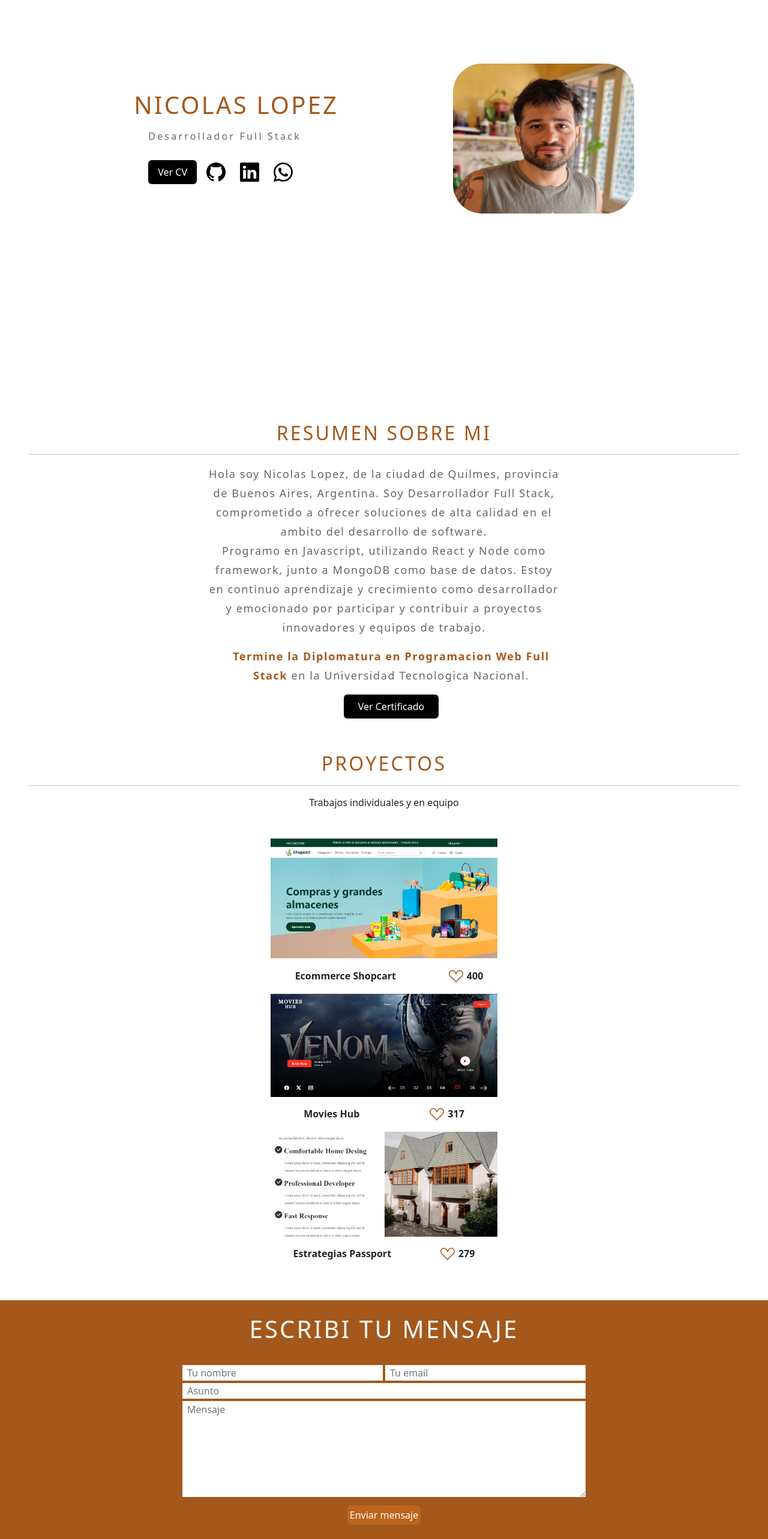
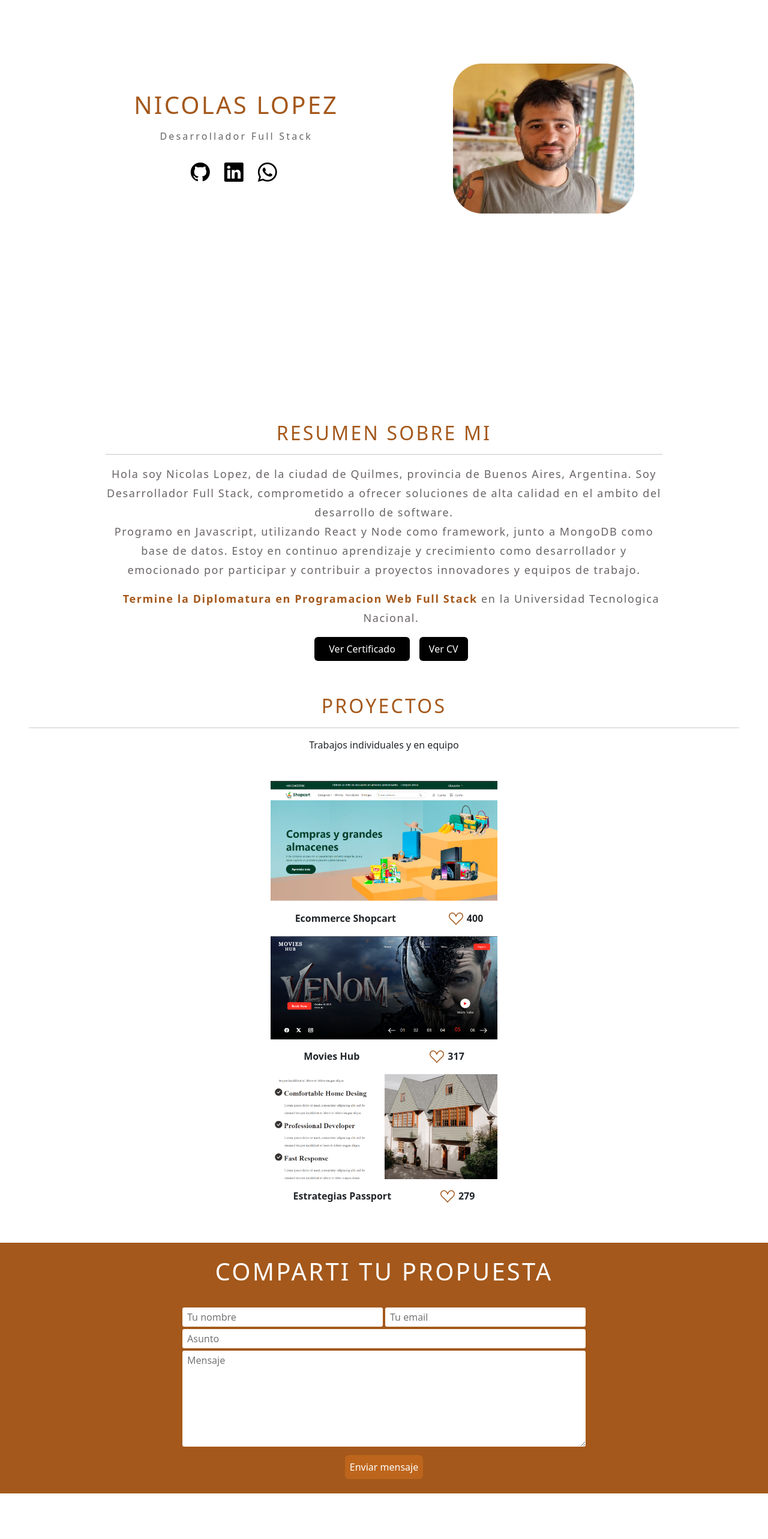
Before and after one commit to NicoLopezBjj/portfolio2.0, a React (Vite) app: page / in a window 1280 px wide. Shown: the part 229-2795 px from the top of the page at 60% size. After the commit the page ends 2719 px from the top, so only its background shows below. Built offline with nearby package versions, Linux system fonts and the light colour scheme.

Commit message:
changes in contact, hero and projects

```diff
--- a/src/Components/Contacto/Contacto.css
+++ b/src/Components/Contacto/Contacto.css
@@ -15,17 +15,19 @@
     text-align: center;
 }
 
+.borderRadius{
+    border-radius: 0.2em;
+}
 
 .otherBrown{
     background-color: #bd651c;
-
     border: none;
 }
 
 .otherBrown:hover{
     background-color: white;
     color: #bd651c;
-    font-weight: bold;
+    transition: 1s;
 }
 
 .none{
--- a/src/Components/Contacto/Contacto.jsx
+++ b/src/Components/Contacto/Contacto.jsx
@@ -67,28 +67,28 @@ const form = useRef()
         <section className='fondoMarron pb-4'>
             <div>
                 <div className='p-4'>
-                    <h1 className='tituloEscribi'>Escribi tu mensaje</h1>
+                    <h1 className='tituloEscribi'>Comparti tu propuesta</h1>
                 </div>
                 {enviado && <div className='alert alert-info mt-3 d-flex justify-content-center' style={{ textAlign: "center" }} role="alert">
                             Mensaje enviado correctamente.
                         </div>}
-            <div className='formulario mx-auto'>
+            <div className='formulario mx-auto '>
                 <form ref={form} onSubmit={sendEmail} className="center">
-                    <div className="mt-1 d-flex justify-content-center w-100">
-                        <input className="me-1 none ps-2 w-100" type="text" value={nombre} onChange={actualizaNombre} name="user_name" placeholder="Tu nombre"/>
-                        <input className='none ps-2 w-100' type="email" value={email} onChange={actualizaEmail} name="user_email" placeholder="Tu email"/>
+                    <div className="mt-1 d-flex justify-content-center w-100 ">
+                        <input className="me-1 none ps-2 w-100 p-1 borderRadius" type="text" value={nombre} onChange={actualizaNombre} name="user_name" placeholder="Tu nombre"/>
+                        <input className='none ps-2 w-100 borderRadius p-1' type="email" value={email} onChange={actualizaEmail} name="user_email" placeholder="Tu email"/>
                     </div>
                     <div className='w-100'>
-                        <input className="mt-1 none ps-2 w-100"  type="text" value={asunto} onChange={actualizaAsunto}  placeholder="Asunto"/>
+                        <input className="mt-1 none ps-2 w-100 borderRadius p-1"  type="text" value={asunto} onChange={actualizaAsunto}  placeholder="Asunto"/>
                     </div>
                     <div>
-                        <textarea className="mt-1 none ps-2 tercerInput w-100" placeholder="Mensaje" name="message" value={mensaje} onChange={actualizaMensaje} ></textarea>
+                        <textarea className="mt-1 none ps-2 tercerInput w-100 p-1 borderRadius" placeholder="Mensaje" name="message" value={mensaje} onChange={actualizaMensaje} ></textarea>
                     </div>
                 </form>
             </div>
 
             <div className='center'>
-                <button className="otherBrown p-1 mt-2 border-0 btn btn-primary" onClick={sendEmail}>Enviar mensaje</button>
+                <button className="otherBrown p-2 mt-2 border-0 btn btn-primary" onClick={sendEmail}>Enviar mensaje</button>
             </div>
 
         </div>
--- a/src/Components/Inicio/Inicio.css
+++ b/src/Components/Inicio/Inicio.css
@@ -4,7 +4,7 @@
 }
 
 .strong{
-    font-weight: 400;
+    font-weight: 500;
 }
 
 .color{
@@ -26,10 +26,11 @@
    color: #F4F4F4 !important;
 }
 
-button:hover {
+.btnCv:hover {
     transform: scale(1.05);
     transition: 1s;
-    color: #A4581B;
+    background-color: #A4581B !important;
+    color: white !important;
 }
 
 .gris{
@@ -56,8 +57,9 @@ button:hover {
 }
 
 .iconoHover:hover {
-    transform:scale(1.05);
+    transform:scale(1.08);
     transition: 1s;
+    color: #A4581B !important;
 }
 
 @media(min-width:760px){
--- a/src/Components/Inicio/Inicio.jsx
+++ b/src/Components/Inicio/Inicio.jsx
@@ -9,14 +9,13 @@ const Inicio = () => {
 
     return (
         <>
-        <div className="d-flex  height fondo  ancho">
-            <div id="inicio" className=' d-flex flex-column justify-content-center'>
-                <h1 className="empujar titleBrown  pb-2">Nicolas Lopez</h1>
+        <div className="d-flex justify-content-between height fondo ancho ">
+            <div id="inicio" className='d-flex flex-column justify-content-center text-center'>
+                <h1 className="titleBrown pb-2">Nicolas Lopez</h1>
                 <p className='gris mx-4 strong pb-2'>Desarrollador Full Stack</p>
-                <div className='d-flex justify-content-between align-items-center ms-lg-4'>
-                    <a href="#resumen"><button className="btn btn-primary color  border-0 px-3 py-2  x-large" href="#cv">Ver CV</button></a>
+                <div className='d-flex justify-content-center'>
                     <a href="https://github.com/NicoLopezBjj" target='_blank' className='iconoHover'>
-                        <i className="bi bi-github black  ms-3 me-lg-4 mx-2 newIcon"></i>
+                        <i className="bi bi-github black ms-3 me-lg-4 mx-2 newIcon"></i>
                     </a>
                     <a href="https://www.linkedin.com/in/nicolas-lopez-648a11279/" className='iconoHover' target='_blank'>
                          <i className="bi bi-linkedin black me-lg-4 me-2 newIcon "></i>
--- a/src/Components/SobreMi/SobreMi.css
+++ b/src/Components/SobreMi/SobreMi.css
@@ -1,3 +1,8 @@
+.ancho{
+    margin: 0 auto;
+    width: 80%;
+}
+
 .marronLetra{
     color:#A4581B;
 }
--- a/src/Components/SobreMi/SobreMi.jsx
+++ b/src/Components/SobreMi/SobreMi.jsx
@@ -4,17 +4,20 @@ const SobreMi = () => {
     const imageCertificado = "./certificado.jpg"
 
     return(
-        <div id="resumen" className="px-5 pt-4 mt-md-5 text-center">
+        <div id="resumen" className="px-5 pt-4 mt-md-5 text-center ancho">
             <h2 className='titleBrown'>Resumen sobre mi</h2>
             <hr />
-            <div className=" flex-md-row text-center text-justify  w-50 align-items-center centrado ">
+            <div className=" flex-md-row text-center text-justify align-items-center centrado ">
                 <div>
                     <p className='textoGris'>Hola soy Nicolas Lopez, de la ciudad de Quilmes, provincia de Buenos Aires, Argentina. Soy Desarrollador Full Stack, comprometido a ofrecer soluciones de alta calidad en el ambito del desarrollo de software.<br/>
                     Programo en Javascript, utilizando React y Node como framework, junto a MongoDB como base de datos. Estoy en continuo aprendizaje y crecimiento como desarrollador y emocionado por participar y contribuir a proyectos innovadores y equipos de trabajo.</p>
                 </div>
-                <div className='ps-md-4 d-flex flex-column justify-content-center'>
+                <div className='ps-md-4 d-flex flex-column justify-content-center text-center'>
                     <p className='textoGris'><span className='marronLetra bold pad'>Termine la Diplomatura en Programacion Web Full Stack</span> en la Universidad Tecnologica Nacional.</p>
-                    <a href=""><button className="btn btn-primary color border-0 px-4 py-2 mb-2 x-large" href="#cv">Ver Certificado</button></a>
+                    <div className='d-flex'>
+                    <a href=""><button className="me-3 btn btn-primary color border-0 px-4 py-2 mb-2 x-large" href="#cv">Ver Certificado</button></a>
+                    <a href="#resumen"><button className="btn btn-primary color px-3 py-2  border-0 x-large" href="#cv">Ver CV</button></a>
+                    </div>
                 </div>
             </div>
                     {/* <img className='imgCertificado' src={imageCertificado} alt="" /> */}
```
Also changed, not shown: 1 other file (tests, documents, lock files or other folders).
